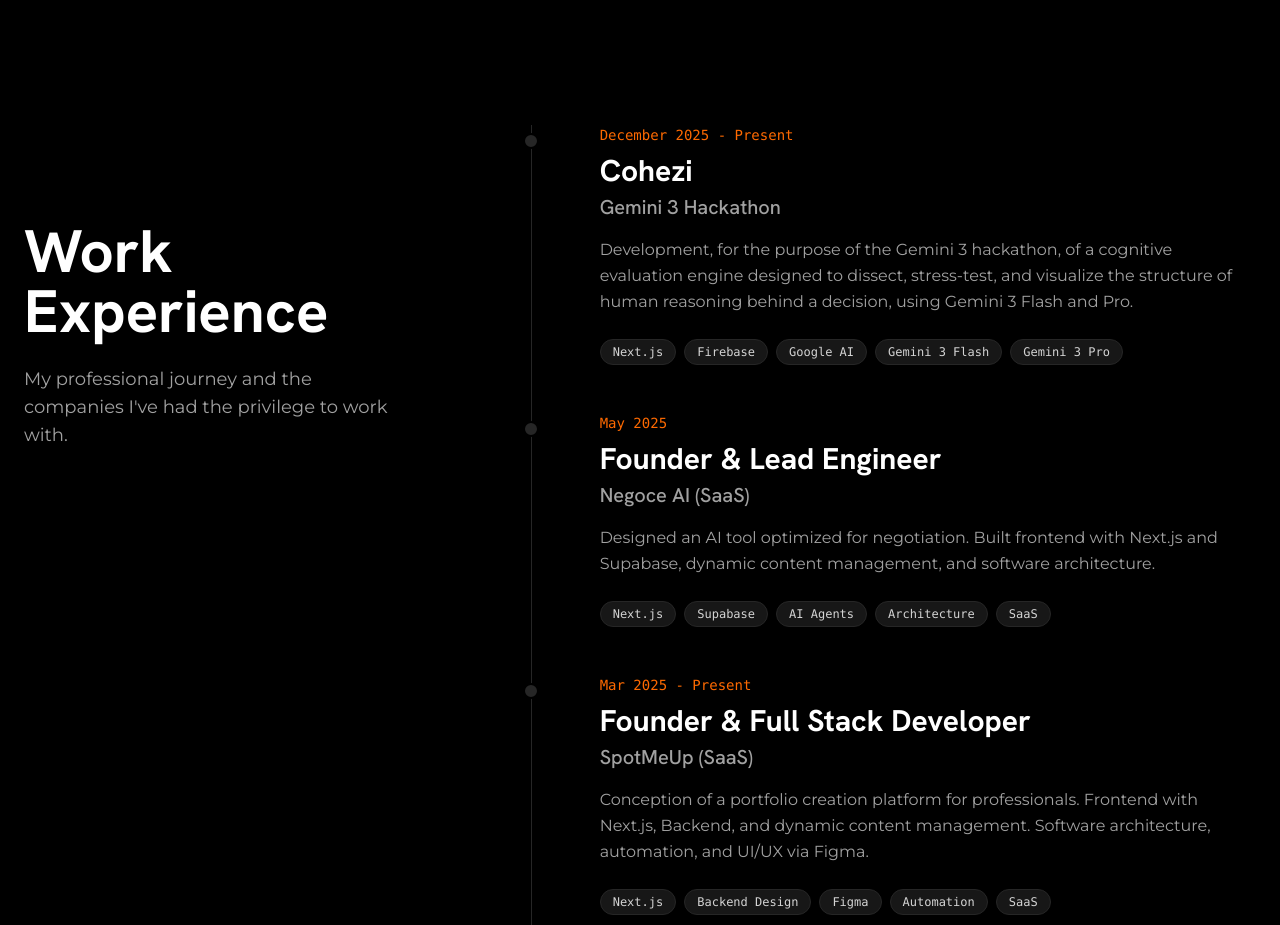
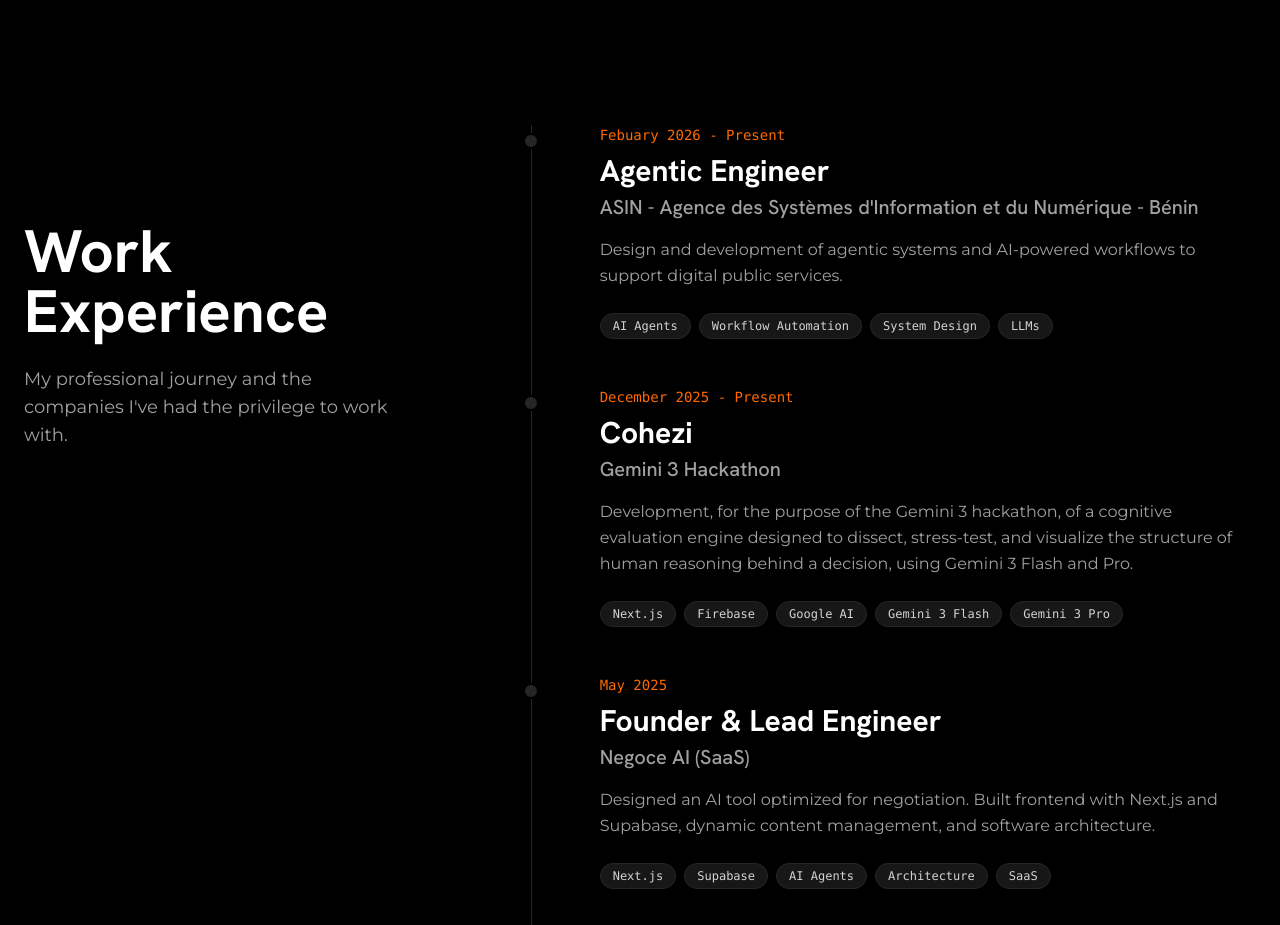
Before and after one commit to Okpeyemi/maqsoud, a Next.js app: page / in a window 1280 px wide. Shown: the part 4760-5685 px from the top of the page. Built offline with nearby package versions, Linux system fonts and the light colour scheme; no server answers.

Commit message:
Optimizing tool selection...feat(experience): ajoute l’expérience ASIN (Agentic Engineer) en première position de la timeline professionnelle

```diff
--- a/components/Experience.tsx
+++ b/components/Experience.tsx
@@ -2,6 +2,15 @@
 
 export default function Experience() {
     const experiences = [
+        {
+            id: 0,
+            period: "Febuary 2026 - Present",
+            role: "Agentic Engineer",
+            company: "ASIN - Agence des Systèmes d'Information et du Numérique - Bénin",
+            description:
+                "Design and development of agentic systems and AI-powered workflows to support digital public services.",
+            skills: ["AI Agents", "Workflow Automation", "System Design", "LLMs"],
+        },
         {
             id: 1,
             period: "December 2025 - Present",
```
